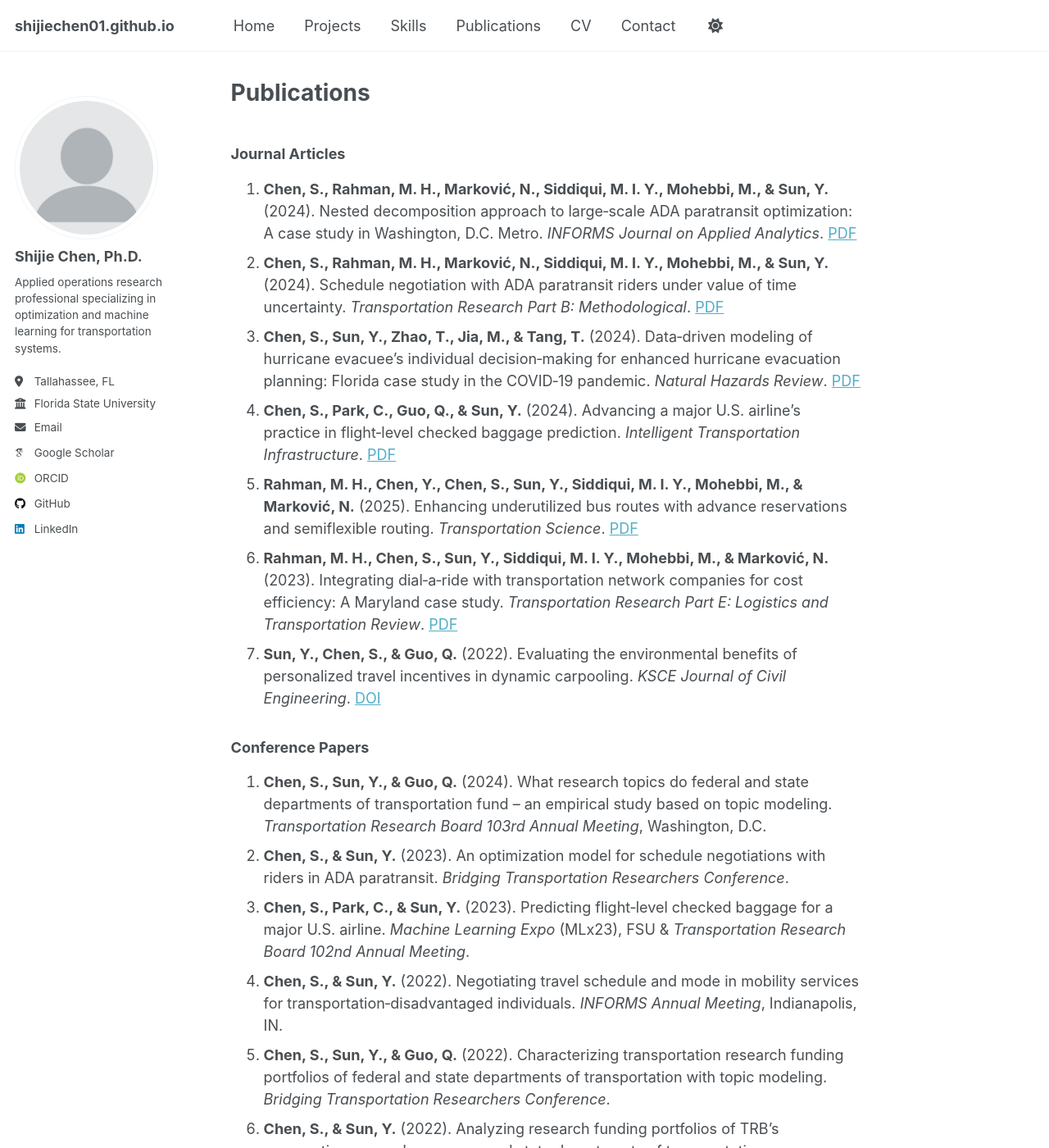
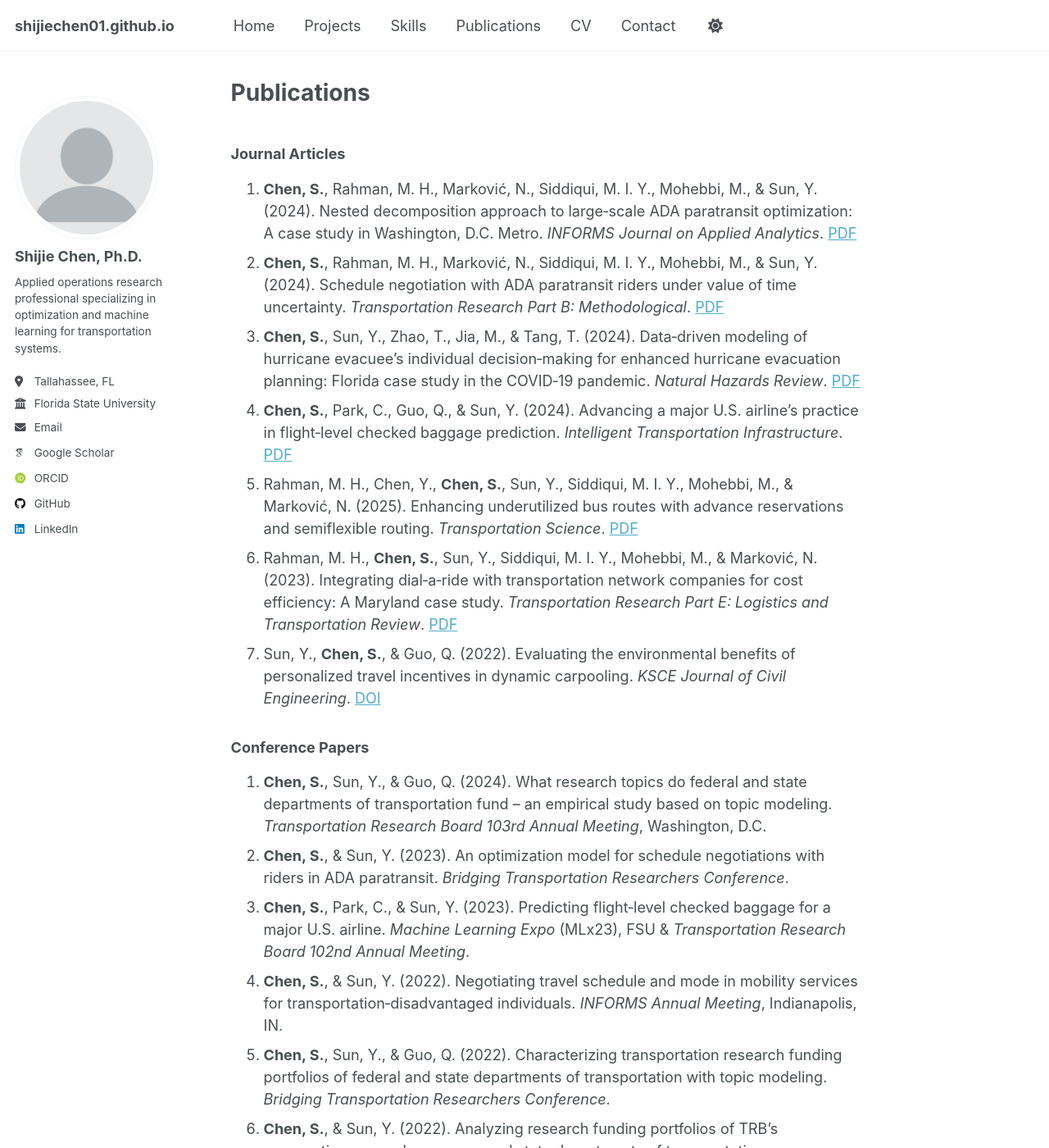
Before and after one commit to ShijieChen01/shijiechen01.github.io, a Jekyll site: the page built from _pages/publications.md, in a window 1280 px wide and 1400 px high. Shown: the whole window at 82% size. Built offline with Jekyll 4.4.1, drawn with Linux system fonts in a browser that asks for light colours; some web fonts are replaced; a script that is not in the unit is left out; some of the changed text lies outside the part shown.

Commit message:
Update publications.md

```diff
--- a/_pages/publications.md
+++ b/_pages/publications.md
@@ -7,20 +7,20 @@ author_profile: true
 
 ### Journal Articles
 
-1. **Chen, S., Rahman, M. H., Marković, N., Siddiqui, M. I. Y., Mohebbi, M., & Sun, Y.** (2024). Nested decomposition approach to large‑scale ADA paratransit optimization: A case study in Washington, D.C. Metro. *INFORMS Journal on Applied Analytics*. [PDF]({{ site.baseurl }}/files/empowering-metroaccess.pdf)
-2. **Chen, S., Rahman, M. H., Marković, N., Siddiqui, M. I. Y., Mohebbi, M., & Sun, Y.** (2024). Schedule negotiation with ADA paratransit riders under value of time uncertainty. *Transportation Research Part B: Methodological*. [PDF]({{ site.baseurl }}/files/schedule-negotiation.pdf)
-3. **Chen, S., Sun, Y., Zhao, T., Jia, M., & Tang, T.** (2024). Data‑driven modeling of hurricane evacuee’s individual decision‑making for enhanced hurricane evacuation planning: Florida case study in the COVID‑19 pandemic. *Natural Hazards Review*. [PDF]({{ site.baseurl }}/files/hurricane-evacuee-decision.pdf)
-4. **Chen, S., Park, C., Guo, Q., & Sun, Y.** (2024). Advancing a major U.S. airline’s practice in flight‑level checked baggage prediction. *Intelligent Transportation Infrastructure*. [PDF]({{ site.baseurl }}/files/checked-baggage.pdf)
-5. **Rahman, M. H., Chen, Y., Chen, S., Sun, Y., Siddiqui, M. I. Y., Mohebbi, M., & Marković, N.** (2025). Enhancing underutilized bus routes with advance reservations and semiflexible routing. *Transportation Science*. [PDF]({{ site.baseurl }}/files/enhancing-bus-routes.pdf)
-6. **Rahman, M. H., Chen, S., Sun, Y., Siddiqui, M. I. Y., Mohebbi, M., & Marković, N.** (2023). Integrating dial‑a‑ride with transportation network companies for cost efficiency: A Maryland case study. *Transportation Research Part E: Logistics and Transportation Review*. [PDF]({{ site.baseurl }}/files/integrating-dial-a-ride.pdf)
-7. **Sun, Y., Chen, S., & Guo, Q.** (2022). Evaluating the environmental benefits of personalized travel incentives in dynamic carpooling. *KSCE Journal of Civil Engineering*. [DOI](https://doi.org/10.1007/s12205-022-1568-1)
+1. **Chen, S.**, Rahman, M. H., Marković, N., Siddiqui, M. I. Y., Mohebbi, M., & Sun, Y. (2024). Nested decomposition approach to large‑scale ADA paratransit optimization: A case study in Washington, D.C. Metro. *INFORMS Journal on Applied Analytics*. [PDF]({{ site.baseurl }}/files/empowering-metroaccess.pdf)
+2. **Chen, S.**, Rahman, M. H., Marković, N., Siddiqui, M. I. Y., Mohebbi, M., & Sun, Y. (2024). Schedule negotiation with ADA paratransit riders under value of time uncertainty. *Transportation Research Part B: Methodological*. [PDF]({{ site.baseurl }}/files/schedule-negotiation.pdf)
+3. **Chen, S.**, Sun, Y., Zhao, T., Jia, M., & Tang, T. (2024). Data‑driven modeling of hurricane evacuee’s individual decision‑making for enhanced hurricane evacuation planning: Florida case study in the COVID‑19 pandemic. *Natural Hazards Review*. [PDF]({{ site.baseurl }}/files/hurricane-evacuee-decision.pdf)
+4. **Chen, S.**, Park, C., Guo, Q., & Sun, Y. (2024). Advancing a major U.S. airline’s practice in flight‑level checked baggage prediction. *Intelligent Transportation Infrastructure*. [PDF]({{ site.baseurl }}/files/checked-baggage.pdf)
+5. Rahman, M. H., Chen, Y., **Chen, S.**, Sun, Y., Siddiqui, M. I. Y., Mohebbi, M., & Marković, N. (2025). Enhancing underutilized bus routes with advance reservations and semiflexible routing. *Transportation Science*. [PDF]({{ site.baseurl }}/files/enhancing-bus-routes.pdf)
+6. Rahman, M. H., **Chen, S.**, Sun, Y., Siddiqui, M. I. Y., Mohebbi, M., & Marković, N. (2023). Integrating dial‑a‑ride with transportation network companies for cost efficiency: A Maryland case study. *Transportation Research Part E: Logistics and Transportation Review*. [PDF]({{ site.baseurl }}/files/integrating-dial-a-ride.pdf)
+7. Sun, Y., **Chen, S.**, & Guo, Q. (2022). Evaluating the environmental benefits of personalized travel incentives in dynamic carpooling. *KSCE Journal of Civil Engineering*. [DOI](https://doi.org/10.1007/s12205-022-1568-1)
 
 ### Conference Papers
 
-1. **Chen, S., Sun, Y., & Guo, Q.** (2024). What research topics do federal and state departments of transportation fund – an empirical study based on topic modeling. *Transportation Research Board 103rd Annual Meeting*, Washington, D.C.
-2. **Chen, S., & Sun, Y.** (2023). An optimization model for schedule negotiations with riders in ADA paratransit. *Bridging Transportation Researchers Conference*.
-3. **Chen, S., Park, C., & Sun, Y.** (2023). Predicting flight‑level checked baggage for a major U.S. airline. *Machine Learning Expo* (MLx23), FSU & *Transportation Research Board 102nd Annual Meeting*.
-4. **Chen, S., & Sun, Y.** (2022). Negotiating travel schedule and mode in mobility services for transportation‑disadvantaged individuals. *INFORMS Annual Meeting*, Indianapolis, IN.
-5. **Chen, S., Sun, Y., & Guo, Q.** (2022). Characterizing transportation research funding portfolios of federal and state departments of transportation with topic modeling. *Bridging Transportation Researchers Conference*.
-6. **Chen, S., & Sun, Y.** (2022). Analyzing research funding portfolios of TRB’s cooperative research programs and state departments of transportation. *Transportation Research Board 101st Annual Meeting*, Washington, D.C.
-7. **Chen, S., & Sun, Y.** (2021). Data‑driven learning of hurricane evacuee’s individual decision‑making in a pandemic. *INFORMS Annual Meeting*, Anaheim, CA.
+1. **Chen, S.**, Sun, Y., & Guo, Q. (2024). What research topics do federal and state departments of transportation fund – an empirical study based on topic modeling. *Transportation Research Board 103rd Annual Meeting*, Washington, D.C.
+2. **Chen, S.**, & Sun, Y. (2023). An optimization model for schedule negotiations with riders in ADA paratransit. *Bridging Transportation Researchers Conference*.
+3. **Chen, S.**, Park, C., & Sun, Y. (2023). Predicting flight‑level checked baggage for a major U.S. airline. *Machine Learning Expo* (MLx23), FSU & *Transportation Research Board 102nd Annual Meeting*.
+4. **Chen, S.**, & Sun, Y. (2022). Negotiating travel schedule and mode in mobility services for transportation‑disadvantaged individuals. *INFORMS Annual Meeting*, Indianapolis, IN.
+5. **Chen, S.**, Sun, Y., & Guo, Q. (2022). Characterizing transportation research funding portfolios of federal and state departments of transportation with topic modeling. *Bridging Transportation Researchers Conference*.
+6. **Chen, S.**, & Sun, Y. (2022). Analyzing research funding portfolios of TRB’s cooperative research programs and state departments of transportation. *Transportation Research Board 101st Annual Meeting*, Washington, D.C.
+7. **Chen, S.**, & Sun, Y. (2021). Data‑driven learning of hurricane evacuee’s individual decision‑making in a pandemic. *INFORMS Annual Meeting*, Anaheim, CA.
```
